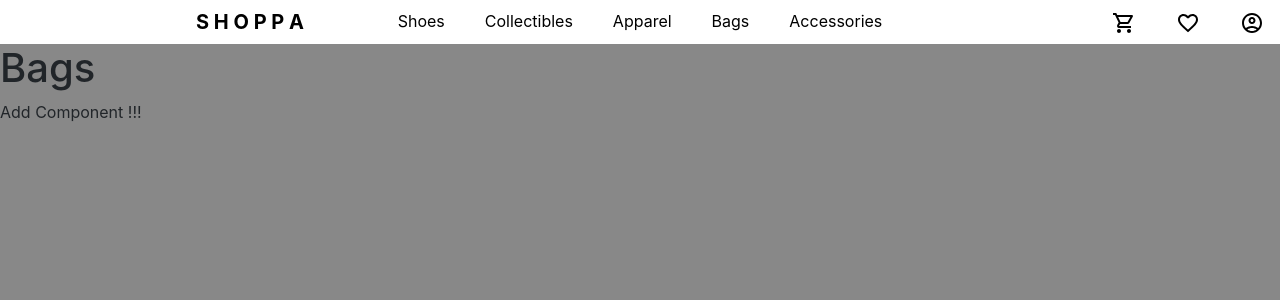
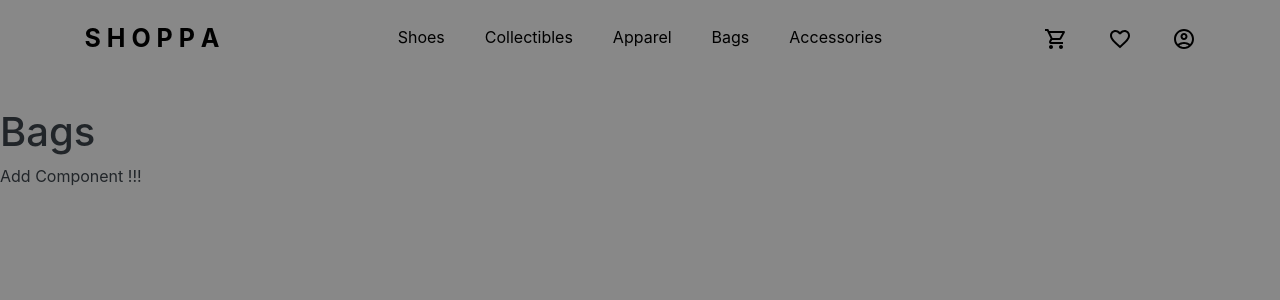
Before and after one commit to ksupasate-zz/SHOPPA, a Next.js app: page /Bags in a window 1280 px wide. Shown: the top 300 px of the page. Built offline with nearby package versions, Linux system fonts and the light colour scheme.

Commit message:
Update Navbar.js

```diff
--- a/pages/comps/Navbar.js
+++ b/pages/comps/Navbar.js
@@ -1,15 +1,15 @@
-import React from 'react'
-import { Nav } from 'react-bootstrap'
-import Link from 'next/link'
-import ShoppingCartOutlinedIcon from '@mui/icons-material/ShoppingCartOutlined';
-import FavoriteBorderOutlinedIcon from '@mui/icons-material/FavoriteBorderOutlined';
-import AccountCircleOutlinedIcon from '@mui/icons-material/AccountCircleOutlined';
+import React from "react";
+import { Nav } from "react-bootstrap";
+import Link from "next/link";
+import ShoppingCartOutlinedIcon from "@mui/icons-material/ShoppingCartOutlined";
+import FavoriteBorderOutlinedIcon from "@mui/icons-material/FavoriteBorderOutlined";
+import AccountCircleOutlinedIcon from "@mui/icons-material/AccountCircleOutlined";
 
 export default function Navbar() {
   return (
-      <Nav className='nav bg-white justify-content-center text-center'>
-        <div className='w-25'>
-            <Link href = "/">
+    <Nav className="nav justify-content-center text-center mb-5 mt-3">
+      <div className="w-25">
+        <Link href="/">
           <a className="navbar-brand text-black">S H O P P A</a>
         </Link>
       </div>
@@ -17,23 +17,18 @@ export default function Navbar() {
         .navbar-brand {
           line-height: 44px;
         }
-                .list-inline-item{
-                    line-height : 27px;
+        .list-inline-item {
+          line-height: 27px;
         }
-                li{
-                    text-align:center;
+        li {
+          text-align: center;
         }
-                .w-25{
-                    text-align : right ;
-                }
-                .w-25:nth-child(3){
-                    text-align : left ;
-                }
-                .navbar-brand{
-                    font-weight : 700 ;
+        .navbar-brand {
+          font-weight: 650;
+          font-size: 25px;
         }
       `}</style>
-        <div className='w-50'>
+      <div className="w-50">
         <li className="list-inline-item">
           <Link href="/Shoes">
             <a className="nav-link text-black">Shoes</a>
@@ -64,7 +59,7 @@ export default function Navbar() {
           </Link>
         </li>
       </div>
-        <div className='w-25'>
+      <div className="w-25">
         <li className=" list-inline-item">
           <Link href="/Accessories">
             <a className="nav-link text-black">
@@ -90,5 +85,5 @@ export default function Navbar() {
         </li>
       </div>
     </Nav>
-     )
+  );
 }
```
Lines whose indentation alone changed are shown as unchanged.
